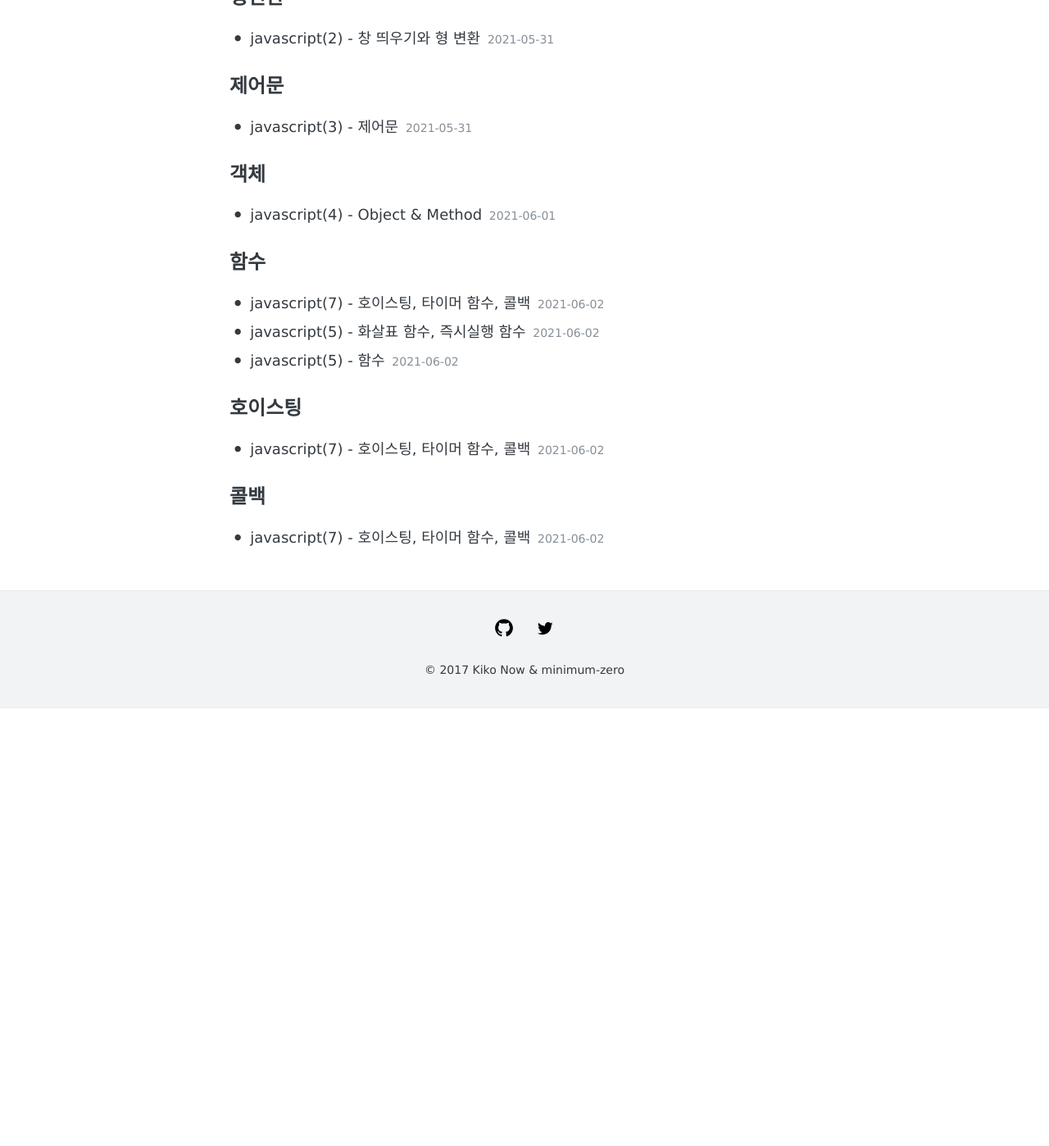
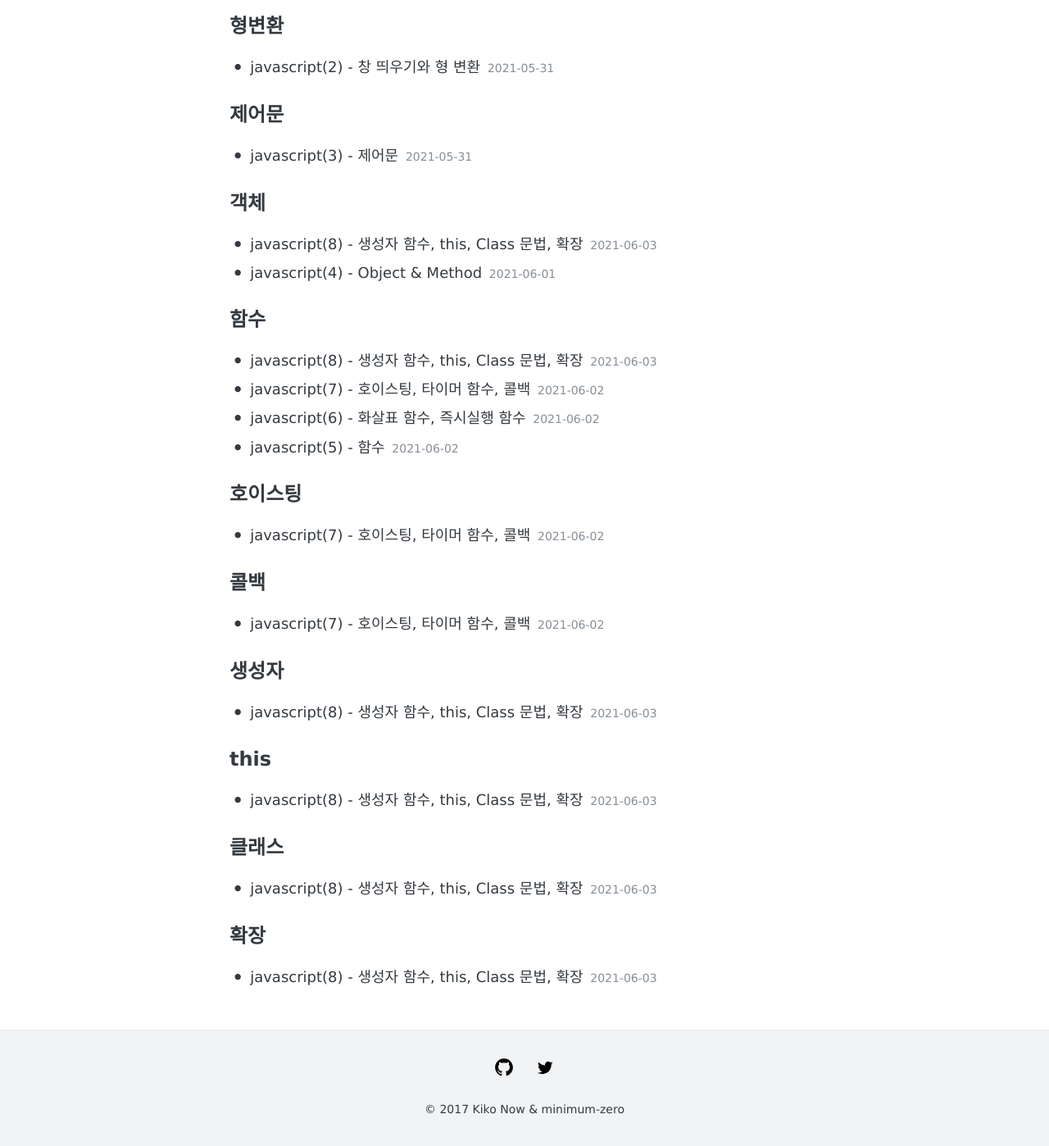
Before and after one commit to minimum-zero/minimum-zero.github.io, a Jekyll site: the page built from tags/index.html, in a window 1280 px wide and 1400 px high, scrolled down 1265 px. Shown: the whole window at 82% size. Built offline with Jekyll 4.4.1, drawn with Linux system fonts in a browser that asks for light colours; before the commit the page ends 2129 px from its top, so only the background shows below that; part of the change alters nothing that is shown; some of the changed text lies outside the part shown.

Commit message:
6/3 포스팅

````diff
--- a/_posts/2021-06-02-javascript-07.md
+++ b/_posts/2021-06-02-javascript-07.md
@@ -1,6 +1,6 @@
 ---
 layout: post
-title: "javascript(5) - 화살표 함수, 즉시실행 함수"
+title: "javascript(6) - 화살표 함수, 즉시실행 함수"
 tags: [자바스크립트, 함수]
 comments: true
 ---
--- /dev/null
+++ b/_posts/2021-06-03-javascript-09.md
@@ -0,0 +1,172 @@
+---
+layout: post
+title: "javascript(8) - 생성자 함수, this, Class 문법, 확장"
+tags: [자바스크립트, 함수, 생성자, 객체, this, 클래스, 확장]
+comments: true
+---
+
+생성자 함수로 객체 생성하기, this, ES6 클래스 작성방법, 클래스 확장 활용
+
+---
+
+## **생성자 함수 (Prototype)**
+기존에 리터럴 방식 ```{}``` 으로 객체를 생성해주는 방식 외에, new라는 키워드를 사용하여 객체를 추가하는 방식<br />
+**객체(object)편 참고하기*
+```javascript
+const sophia = {
+  firstName: 'Sophia', // 속성(Property)
+  lastName: 'Choi', // 속성
+  getFullName: function(){ // 메소드(Method)
+    return `${this.firstName} ${this.lastName}` // ``기호 안에 내용은 보간됨
+  }
+} // 전체를 멤버(member)라고 부르기도 함
+console.log(sophia.getFullName())
+```
+```javascript
+// 자바스크립트 클래스로 객체 데이터 생성하기
+function User(first, last){
+  this.firstName = first
+  this.lastName = last
+}
+User.prototype.getFullName = function(){ // 프로토타입 도입 (user의 프로토타입에 getFullname이라는 함수를 만들어줌)
+  return `${this.firstName} ${this.lastName}`
+}
+const sophia = new User('Sophia', 'Choi') // 하나의 객체 데이터를 생성, 인수 작성
+const vanna = new User('Vanna', 'Choi') // 변수명이 있는 부분을 인스턴스라 함
+const alex = new User('Alex', 'Choi')
+console.log(sophia.getFullName())
+console.log(vanna)
+console.log(alex)
+```
+**new 라는 키워드와 작성되는 생성자 함수명은 파스칼 케이스(첫 글자 대문자)로 작성해줌** <br />
+(위의 User도 user로 작성했다가 수정해줌)
+
+<br />
+
+***
+
+<br />
+
+## **this**
+- 일반 함수는 호출 위치에 따라 this를 정의함
+- 화살표 함수는 자신이 선언된 함수 범위에서 this를 정의함
+```javascript
+const sophia = {
+  name: 'Sophia',
+  normal: function(){
+    console.log(this.name)
+  },
+  arrow: () => {
+    console.log(this.name)
+  }
+}
+sophia.normal() // 일반 함수는 Sophia를 그대로 출력함
+sophia.arrow() // 화살표 함수는 undefined로 출력됨
+```
+```javascript
+// timeOut 사용한 this (화살표함수 말고 일반함수는 제대로 작동되지 않음)
+const timer = {
+  greeting: 'Hello!',
+  timeout: function(){
+    // setTimeout(함수, 시간)
+    setTimeout(() => {
+      console.log(this.name)
+    }, 2000)
+  }
+}
+timer.timeout()
+```
+
+<br />
+
+***
+
+<br />
+
+## **ES6 Classes**
+함수와 객체들을 조금 더 짧고 직관적으로 작성할 수 있는 방법
+
+### 클래스 문법 적용 전
+```javascript
+function User(first, last){
+  this.firstName = first
+  this.lastName = last
+}
+User.prototype.getFullName = function(){
+  return `${this.firstName} ${this.lastName}`
+}
+
+const andy = new User('Andy', 'Park')
+const kelly = new User('Kelly', 'Lee')
+const hans = new User('Hans', 'Kim')
+
+console.log(andy)
+console.log(kelly.getFullName())
+console.log(hans.getFullName())
+```
+### 클래스 문법 적용 후
+```javascript
+class User{
+  constructor(first, last){ // constuctor는 내부 함수로, 인수를 받아주는 역할
+    this.firstName = first
+    this.lastName = last
+  }
+  getFullName(){
+    return `${this.firstName} ${this.lastName}`
+  }
+}
+
+const andy = new User('Andy', 'Park')
+const kelly = new User('Kelly', 'Lee')
+const hans = new User('Hans', 'Kim')
+
+console.log(andy)
+console.log(kelly.getFullName())
+console.log(hans.getFullName())
+```
+
+<br />
+
+***
+
+<br />
+
+## **클래스 확장**
+클래스를 확장(상속)한다면, 같은 로직을 가져와서 다른 클래스명으로 사용할 수도 있고 필요한 로직을 추가할수도 있음<br />
+같거나 비슷한 구조를 가진 객체를 효율적으로 생성해낼 수 있음<br />
+### 클래스 확장 방법
+```javascript
+class 클래스명 extends 새 클래스명
+```
+```javascript
+/* 예시 */
+class Vehicle{ // 기존 클래스
+  constructor(name, wheel){
+    this.name = name
+    this.wheel = wheel
+  }
+}
+const myVehicle = new Vehicle('운송수단', 2)
+console.log(myVehicle)
+
+class Bicycle extends Vehicle{ // 새로운 클래스 (확장)
+  constructor(name, wheel){
+    super(name, wheel)
+  }
+}
+const myBicycle = new Bicycle('삼천리', 2)
+const daughtersBicycle = new Bicycle('세발', 3)
+console.log(myBicycle)
+console.log(daughtersBicycle)
+
+class Car extends Vehicle{
+  constructor(name, wheel, license){
+    super(name, wheel)
+    this.license = license
+  }
+}
+const myCar = new Car('벤츠', 4, true)
+const daughtersCar = new Car('포르쉐', 4, false)
+console.log(myCar)
+console.log(daughtersCar)
+```
````
